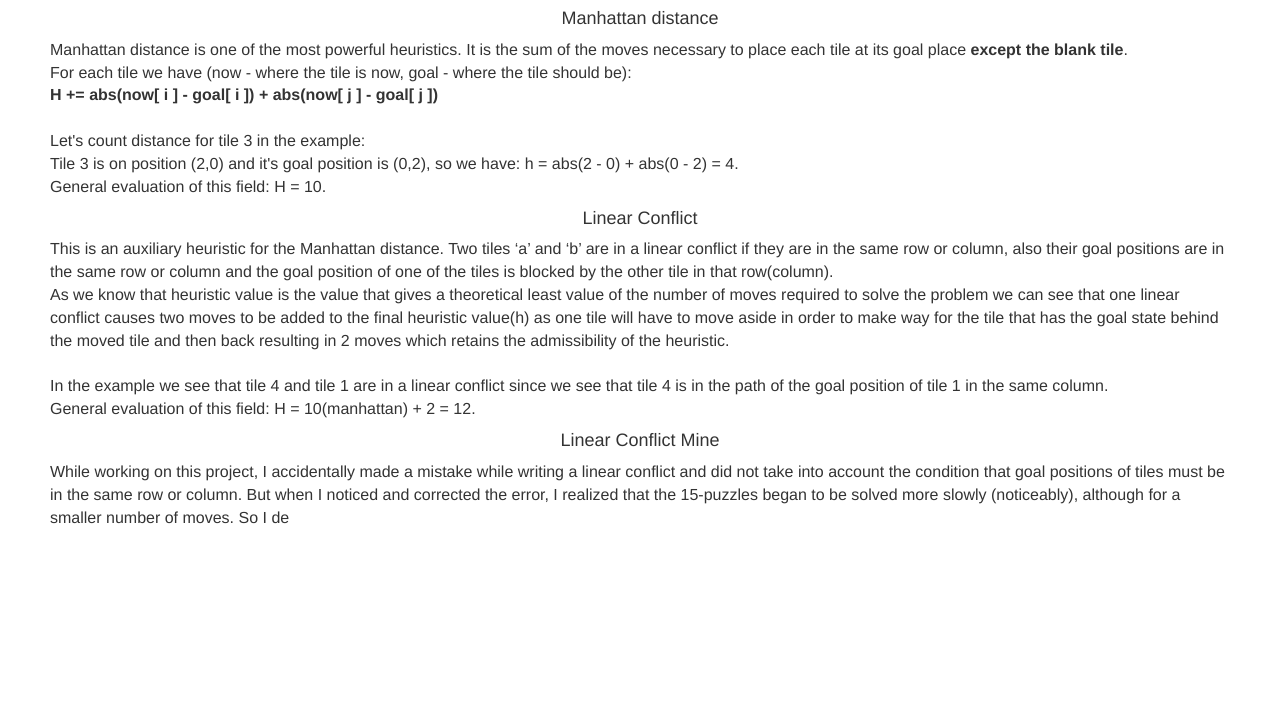
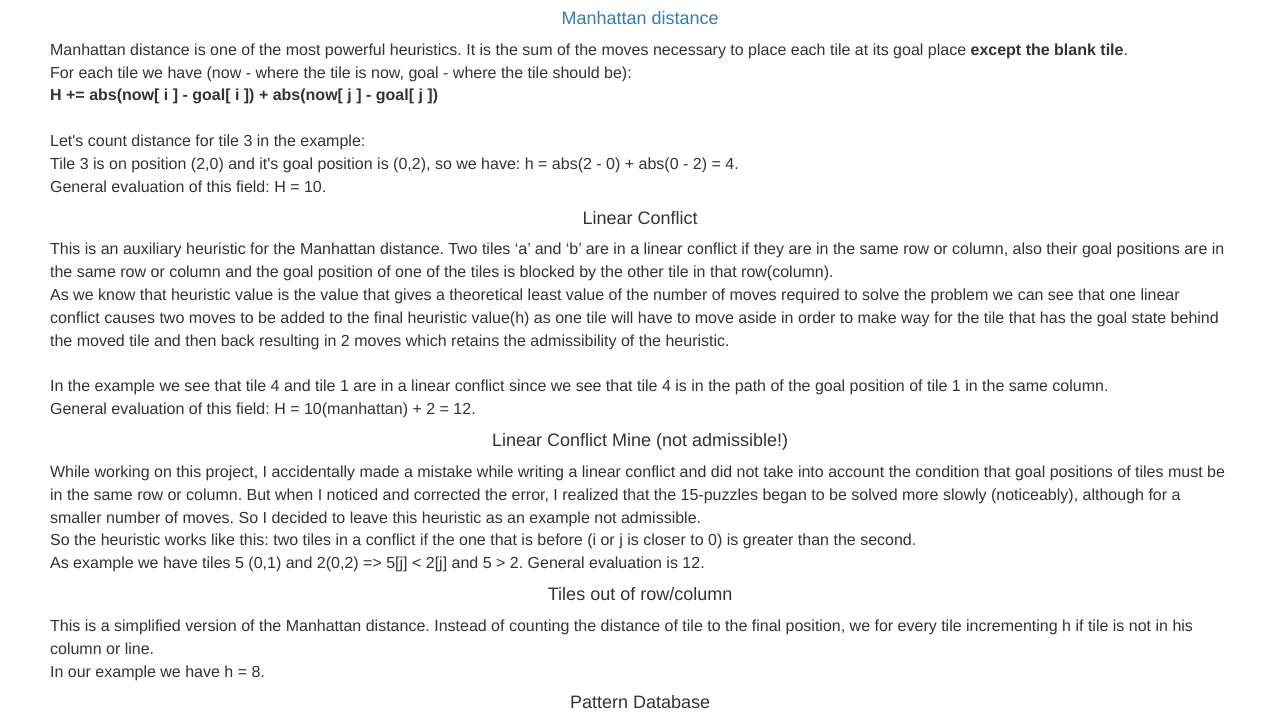
Before and after one commit to Isterikus/site_npuzzle, a Flask app: page /info in a window 1280 px wide. Shown: the part 1279-2003 px from the top of the page. Before the commit the page ends 1803 px from the top, so only its background shows below. Run offline with Flask 2, Linux system fonts and the light colour scheme; some libraries are stand-ins or nearby versions.

Commit message:
smokerino n 2

```diff
--- a/templates/info.html
+++ b/templates/info.html
@@ -50,7 +50,7 @@
 	For subsequent calculations we will use this <span style="font-weight: bold;">example</span>:
 	<br>
 	<img src="../static/img/linear.png" class="images">
-	<h4 class="h_main">Manhattan distance</h4>
+	<h4 class="h_main"><a href="https://en.wikipedia.org/wiki/Taxicab_geometry">Manhattan distance</a></h4>
 	<p>
 		Manhattan distance is one of the most powerful heuristics. It is the sum of the moves necessary to place each tile at its goal place <span style="font-weight: bold;">except the blank tile</span>.
 		<br>
@@ -78,9 +78,35 @@
 		<br>
 		General evaluation of this field: H = 10(manhattan) + 2 = 12.
 	</p>
-	<h4 class="h_main">Linear Conflict Mine</h4>
+	<h4 class="h_main">Linear Conflict Mine (not admissible!)</h4>
 	<p>
-		While working on this project, I accidentally made a mistake while writing a linear conflict and did not take into account the condition that goal positions of tiles must be in the same row or column. But when I noticed and corrected the error, I realized that the 15-puzzles began to be solved more slowly (noticeably), although for a smaller number of moves. So I de
+		While working on this project, I accidentally made a mistake while writing a linear conflict and did not take into account the condition that goal positions of tiles must be in the same row or column. But when I noticed and corrected the error, I realized that the 15-puzzles began to be solved more slowly (noticeably), although for a smaller number of moves. So I decided to leave this heuristic as an example not admissible.
+		<br>
+		So the heuristic works like this: two tiles in a conflict if the one that is before (i or j is closer to 0) is greater than the second.
+		<br>
+		As example we have tiles 5 (0,1) and 2(0,2) => 5[j] < 2[j] and 5 > 2. General evaluation is 12.
+	</p>
+	<h4 class="h_main">Tiles out of row/column</h4>
+	<p>
+		This is a simplified version of the Manhattan distance. Instead of counting the distance of tile to the final position, we for every tile incrementing h if tile is not in his column or line.
+		<br>
+		In our example we have h = 8.
+	</p>
+	<h4 class="h_main">Pattern Database</h4>
+	<p>
+		The fastest and cheatest heuristic. The bottom line is that we divide the field into different parts that do not intersect each other. Then, for each part, we do not take into account all the other tiles and using Breadth First Search, we find all possible combinations of their placement on the field ((n^2)! / (n^2 - pattern_len)!) with a cost estimate. In example below all combo = (16! / (16 - 5)! = 524 160.
+		<br>
+		<img src="../static/img/pattern.png" class="images">
+		<br>
+		In this example (which I used in the code), we divide the field into three equal parts - [[1, 2, 3, 5, 6], [9, 10, 13, 14, 15], [4, 7, 8, 11, 12]]. The most popular databases is this, 6-6-3 and 7-8. The 7-8 combination is the fastest but it will take a lot of memory.
+		<br>
+		<img src="../static/img/one_pattern.png" class="images">
+		<br>
+		So we start from the initial state and begin to change the empty tile with all possible. When replacing an empty tile with one of the tiles of the pattern, we add 1 to (<span class="formula">G</span>), otherwise we do not add anything. For example above, the cost g will be 1. Then we hash the current state of the field and use it as a key for our database, in this key we save the cost(1).
+		<br>
+		Hash example: if tile is '-1' or '0' we add '0' to our hash, else we add tile number. Then you could save your databases in files which you will use later.
+		<br>
+		Then, during solving the puzzle, for each pattern we hash our field (for each pattern separately) and summarize their values.
 	</p>
 	<script src="https://ajax.googleapis.com/ajax/libs/jquery/3.2.1/jquery.min.js"></script>
 	<script>window.jQuery || document.write('<script src="{{url_for('static', filename='jquery.js') }}">\x3C/script>')</script>
```
